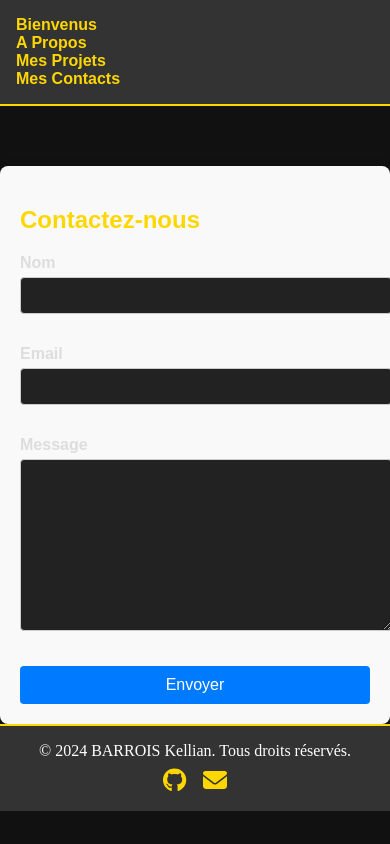
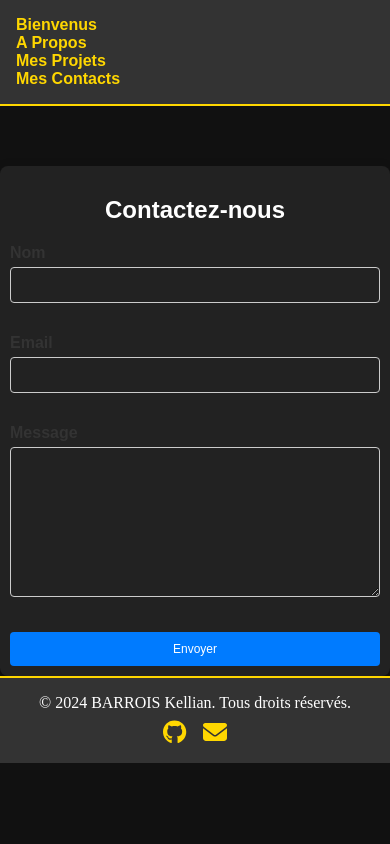
Before and after one commit to Kentana07/Mon-Portfolio, a React (Create React App) app: page /Mon-Portfolio/contact-form in a window 390 px wide. Built offline with nearby package versions, Linux system fonts and the light colour scheme.

Commit message:
ajout d'animation

```diff
--- a/src/styles/contactform.css
+++ b/src/styles/contactform.css
@@ -2,14 +2,16 @@
     max-width: 600px;
     margin: 0 auto;
     padding: 20px;
-    background: #f9f9f9;
+    background: #222;
     border-radius: 8px;
     box-shadow: 0 0 10px rgba(0, 0, 0, 0.1);
+    font-family: Arial, sans-serif;
   }
 
-  .contact-form h2 {
+  .contact-form-container h2 {
     margin-bottom: 20px;
     text-align: center;
+    color: #ffffff;
   }
 
   .contact-form .form-group {
@@ -20,6 +22,7 @@
     display: block;
     margin-bottom: 5px;
     font-weight: bold;
+    color: #333;
   }
 
   .contact-form .form-group input,
@@ -28,6 +31,7 @@
     padding: 10px;
     border: 1px solid #ccc;
     border-radius: 4px;
+    box-sizing: border-box;
   }
 
   .contact-form .form-group textarea {
@@ -45,6 +49,7 @@
     border-radius: 4px;
     cursor: pointer;
     font-size: 16px;
+    margin-top: 10px;
   }
 
   .contact-form button:hover {
@@ -55,6 +60,7 @@
   .contact-form .error-message {
     text-align: center;
     margin-top: 15px;
+    font-size: 14px;
   }
 
   .contact-form .success-message {
@@ -64,3 +70,33 @@
   .contact-form .error-message {
     color: #dc3545;
   }
+
+  @media (max-width: 768px) {
+    .contact-form-container {
+      padding: 15px;
+    }
+
+    .contact-form .form-group input,
+    .contact-form .form-group textarea {
+      font-size: 14px;
+    }
+
+    .contact-form button {
+      font-size: 14px;
+    }
+  }
+
+  @media (max-width: 480px) {
+    .contact-form-container {
+      padding: 10px;
+    }
+
+    .contact-form .form-group input,
+    .contact-form .form-group textarea {
+      font-size: 12px;
+    }
+
+    .contact-form button {
+      font-size: 12px;
+    }
+  }
```
